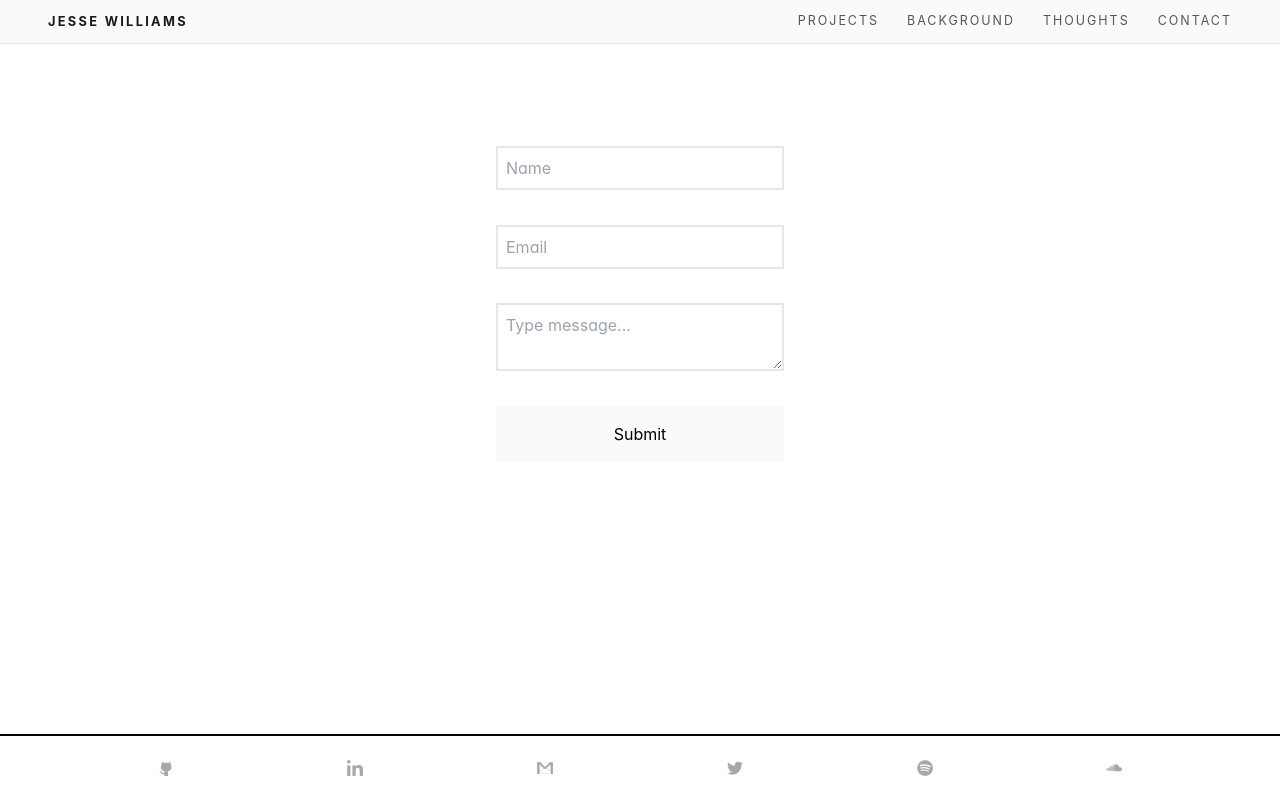
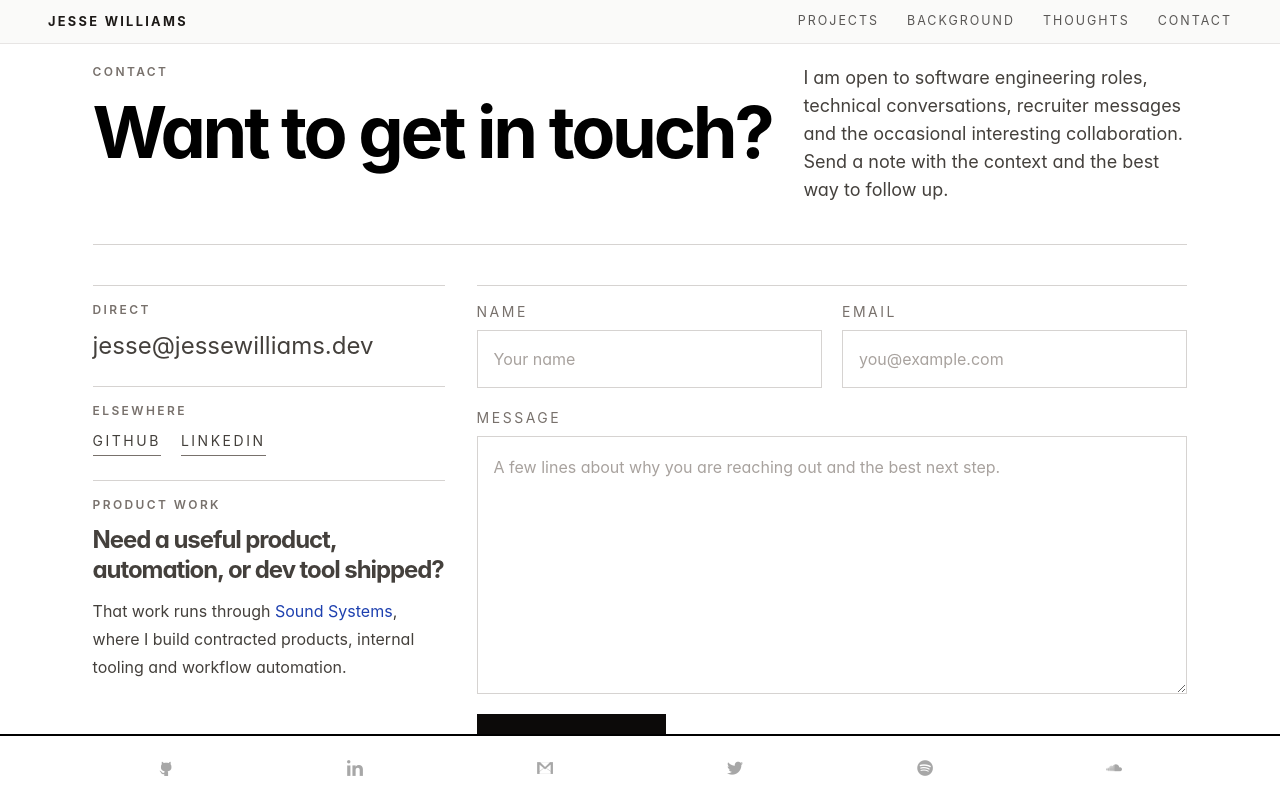
Before and after one commit to jesses-code-adventures/portfolio, a SvelteKit app: page /contact in a window 1280 px wide. Built offline with nearby package versions, Linux system fonts and the light colour scheme.

Commit message:
improve contact page

```diff
--- a/src/app.css
+++ b/src/app.css
@@ -18,9 +18,16 @@
 	h1,
 	h2,
 	h3 {
-		font-family: Georgia, Cambria, 'Times New Roman', Times, serif;
-		font-weight: 400;
-		letter-spacing: -0.035em;
+		font-family:
+			Inter,
+			ui-sans-serif,
+			system-ui,
+			-apple-system,
+			BlinkMacSystemFont,
+			'Segoe UI',
+			sans-serif;
+		font-weight: 700;
+		letter-spacing: -0.045em;
 	}
 }
 
--- a/src/routes/contact/+page.svelte
+++ b/src/routes/contact/+page.svelte
@@ -1,21 +1,30 @@
 <script>
-	import emailjs from '@emailjs/browser';
-	// @ts-expect-error
-	const sendEmail = (e) => {
-		if (!e.target) return;
-		emailjs
-			.sendForm('service_x4ir6va', 'template_huobpyi', e.target, {
+	import { sendForm } from '@emailjs/browser';
+
+	let status = 'idle';
+	let statusMessage = '';
+
+	/** @param {SubmitEvent} e */
+	const sendEmail = async (e) => {
+		const form = e.currentTarget;
+		if (!(form instanceof HTMLFormElement)) return;
+
+		status = 'sending';
+		statusMessage = 'Sending...';
+
+		try {
+			await sendForm('service_x4ir6va', 'template_huobpyi', form, {
 				publicKey: 'GIo-VAHsmJAU2L0cr'
-			})
-			.then(
-				() => {
-					alert('Message sent!');
-					e.target.reset();
-				},
-				(error) => {
-					alert(`Message failed :(\n${error.text}`);
+			});
+
+			status = 'success';
+			statusMessage = 'Message sent. I will get back to you soon.';
+			form.reset();
+		} catch (error) {
+			status = 'error';
+			const detail = error && typeof error === 'object' && 'text' in error ? `: ${error.text}` : '';
+			statusMessage = `Message failed${detail}. Please try again.`;
 		}
-			);
 	};
 </script>
 
@@ -24,43 +33,143 @@
 	<meta name="description" content="Contact Sydney-based software developer Jesse Williams." />
 </svelte:head>
 
-<div class="flex justify-evenly pt-12">
+<main class="mx-auto max-w-7xl pb-20 text-left">
+	<section
+		class="grid gap-8 border-b border-stone-300 pb-10 dark:border-stone-700 lg:grid-cols-[1fr_24rem]"
+	>
+		<div>
+			<p class="section-label">Contact</p>
+			<h1 class="mt-4 max-w-5xl text-4xl leading-[0.98] sm:text-6xl xl:text-7xl">
+				Want to get in touch?
+			</h1>
+		</div>
+		<p class="self-end text-base leading-8 text-stone-700 dark:text-stone-200 lg:text-lg">
+			I am open to software engineering roles, technical conversations, recruiter messages and the
+			occasional interesting collaboration. Send a note with the context and the best way to follow
+			up.
+		</p>
+	</section>
+
+	<section class="grid gap-8 py-10 lg:grid-cols-[18rem_1fr] xl:grid-cols-[22rem_1fr]">
+		<aside class="grid content-start gap-6 text-stone-700 dark:text-stone-200">
+			<div class="border-t border-stone-300 pt-4 dark:border-stone-700">
+				<p class="section-label">Direct</p>
+				<a
+					class="mt-3 block text-2xl transition-colors hover:text-amber-700 dark:hover:text-amber-300"
+					href="mailto:jesse@jessewilliams.dev"
+				>
+					jesse@jessewilliams.dev
+				</a>
+			</div>
+			<div class="border-t border-stone-300 pt-4 dark:border-stone-700">
+				<p class="section-label">Elsewhere</p>
+				<div class="mt-3 flex flex-wrap gap-x-5 gap-y-3">
+					<a
+						class="pill-link"
+						href="https://github.com/jesses-code-adventures"
+						target="_blank"
+						rel="noreferrer">GitHub</a
+					>
+					<a
+						class="pill-link"
+						href="https://www.linkedin.com/in/jesse-williams-16b70bba/"
+						target="_blank"
+						rel="noreferrer">LinkedIn</a
+					>
+				</div>
+			</div>
+			<div class="border-t border-stone-300 pt-4 dark:border-stone-700">
+				<p class="section-label">Product work</p>
+				<h2 class="mt-3 text-2xl leading-tight">
+					Need a useful product, automation, or dev tool shipped?
+				</h2>
+				<p class="mt-3 leading-7">
+					That work runs through <a
+						class="hyperlink"
+						href="https://soundsystems.dev/"
+						target="_blank"
+						rel="noreferrer">Sound Systems</a
+					>, where I build contracted products, internal tooling and workflow automation.
+				</p>
+			</div>
+		</aside>
+
 		<form
-		class="flex h-96 w-72 flex-col justify-evenly dark:border-stone-200"
+			class="grid gap-5 border-t border-stone-300 pt-4 dark:border-stone-700"
 			name="contact"
 			method="POST"
 			on:submit|preventDefault={sendEmail}
 		>
 			<input type="hidden" name="form-name" value="contact" />
+			<div class="grid gap-5 md:grid-cols-2">
+				<label
+					class="grid gap-2 text-sm uppercase tracking-[0.18em] text-stone-500 dark:text-stone-400"
+					for="from_name"
+				>
+					Name
 					<input
 						id="from_name"
 						name="from_name"
 						required
-			placeholder="Name"
 						autocomplete="name"
-			class="border-2 p-2 focus:shadow-glow focus:shadow-zinc-300 focus:outline-none dark:border-stone-200 dark:bg-stone-950 focus:dark:shadow-zinc-50"
+						class="border border-stone-300 bg-transparent p-4 text-base normal-case tracking-normal text-stone-950 outline-none transition-colors placeholder:text-stone-400 focus:border-amber-700 dark:border-stone-700 dark:text-stone-50 dark:placeholder:text-stone-500 dark:focus:border-amber-300"
+						placeholder="Your name"
 						type="text"
 					/>
+				</label>
+				<label
+					class="grid gap-2 text-sm uppercase tracking-[0.18em] text-stone-500 dark:text-stone-400"
+					for="email"
+				>
+					Email
 					<input
 						id="email"
 						name="email"
 						required
-			placeholder="Email"
 						autocomplete="email"
 						type="email"
-			class="border-2 p-2 focus:shadow-glow focus:shadow-zinc-300 focus:outline-none dark:border-stone-200 dark:bg-stone-950 focus:dark:shadow-zinc-50"
+						class="border border-stone-300 bg-transparent p-4 text-base normal-case tracking-normal text-stone-950 outline-none transition-colors placeholder:text-stone-400 focus:border-amber-700 dark:border-stone-700 dark:text-stone-50 dark:placeholder:text-stone-500 dark:focus:border-amber-300"
+						placeholder="you@example.com"
 					/>
+				</label>
+			</div>
+			<label
+				class="grid gap-2 text-sm uppercase tracking-[0.18em] text-stone-500 dark:text-stone-400"
+				for="message"
+			>
+				Message
 				<textarea
 					id="message"
 					name="message"
 					required
-			placeholder="Type message..."
-			class="border-2 p-2 focus:shadow-glow focus:shadow-zinc-300 focus:outline-none dark:border-stone-200 dark:bg-stone-950 focus:dark:shadow-zinc-50"
+					rows="8"
+					placeholder="A few lines about why you are reaching out and the best next step."
+					class="resize-y border border-stone-300 bg-transparent p-4 text-base normal-case leading-7 tracking-normal text-stone-950 outline-none transition-colors placeholder:text-stone-400 focus:border-amber-700 dark:border-stone-700 dark:text-stone-50 dark:placeholder:text-stone-500 dark:focus:border-amber-300"
 				></textarea>
+			</label>
+
+			<div class="flex flex-col gap-4 sm:flex-row sm:items-center">
 				<button
 					type="submit"
-			class="bg-stone-50 p-4 hover:bg-stone-300 dark:bg-white dark:text-black dark:hover:text-white hover:dark:bg-stone-600 focus:outline-stone-300 focus:dark:outline-zinc-50 hover:cursor-default"
-			>Submit</button
+					disabled={status === 'sending'}
+					class="border border-stone-950 bg-stone-950 px-6 py-4 text-sm uppercase tracking-[0.18em] text-stone-50 transition-colors hover:border-amber-700 hover:bg-amber-700 disabled:cursor-wait disabled:border-stone-400 disabled:bg-stone-400 dark:border-stone-50 dark:bg-stone-50 dark:text-stone-950 dark:hover:border-amber-300 dark:hover:bg-amber-300"
 				>
+					{status === 'sending' ? 'Sending' : 'Send message'}
+				</button>
+				{#if statusMessage}
+					<p
+						class={`leading-7 ${
+							status === 'success'
+								? 'text-amber-700 dark:text-amber-300'
+								: status === 'error'
+									? 'text-red-700 dark:text-red-300'
+									: 'text-stone-600 dark:text-stone-300'
+						}`}
+					>
+						{statusMessage}
+					</p>
+				{/if}
+			</div>
 		</form>
-</div>
+	</section>
+</main>
```
Lines whose indentation alone changed are shown as unchanged.
